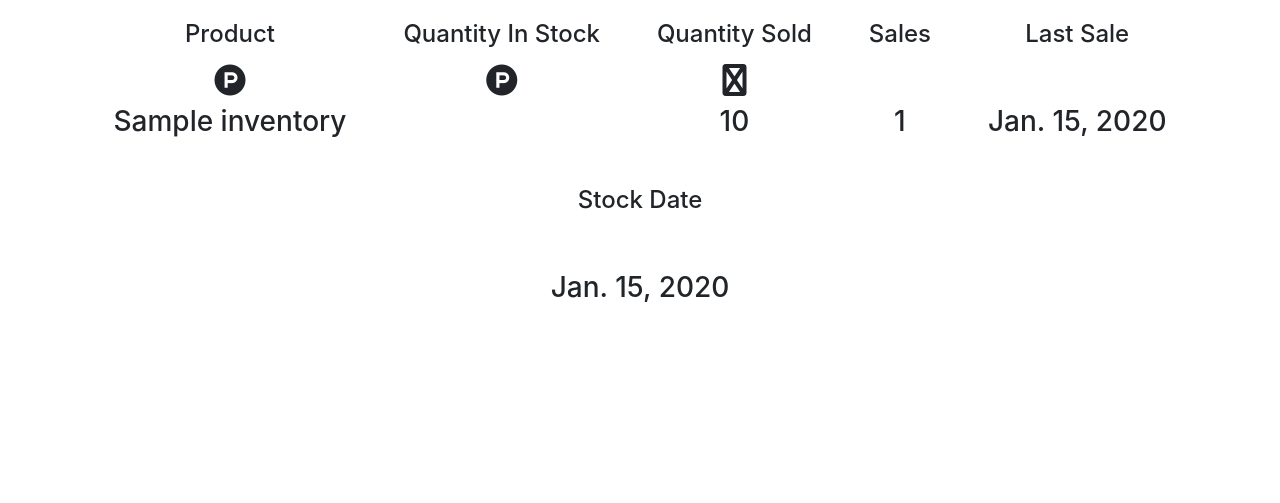
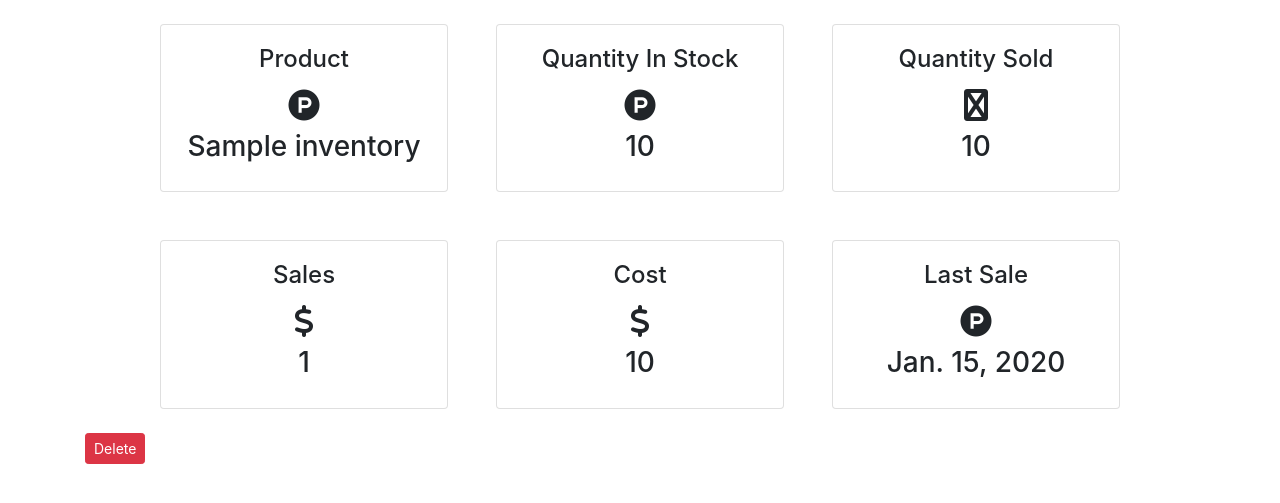
Before and after one commit to singhritik09/Inventore_Management, a Django app: page /inventory/product/1 in a window 1280 px wide. Shown: the part 56-559 px from the top of the page. Run offline with Django 3.2, Linux system fonts and the light colour scheme; tables that the repository leaves empty hold one stand-in row (values such as "Sample post"); some libraries are stand-ins or nearby versions.

Commit message:
Delete From Inventory

```diff
--- a/dataproject/urls.py
+++ b/dataproject/urls.py
@@ -24,5 +24,6 @@ urlpatterns = [
     path('inventory/',include('dbapp.urls')),
 
     # path('product/',include('dbapp.urls')),
-    path('product/<int:pk>',include('dbapp.urls'))
+    path('product/<int:pk>',include('dbapp.urls')),
+    path('delete/<int:pk>',include('dbapp.urls')),
 ]
--- a/dbapp/models.py
+++ b/dbapp/models.py
@@ -34,8 +34,8 @@ class Inventory(models.Model):
     quantity=models.IntegerField(null=False,blank=False)
     quantity_sold=models.IntegerField(null=False,blank=False)
     sales=models.IntegerField(null=False,blank=False)
-    stock_date=models.DateField(auto_now_add=True)
-    last_sale=models.DateField(auto_now_add=True)
+    stock_date=models.DateField(auto_now_add=True,null=True)
+    last_sale=models.DateField(auto_now_add=True,null=True)
 
 
     class Meta:
--- a/dbapp/urls.py
+++ b/dbapp/urls.py
@@ -5,6 +5,7 @@ urlpatterns = [
     path('add',views.add,name="add"),
     path('add_inventory',views.add_inventory,name="add_inventory"),
     path('inventory',views.inventory,name="inventory"),
-    path('product/<int:pk>',views.product,name='product')
+    path('product/<int:pk>',views.product,name='product'),
+    path('delete/<int:pk>',views.delete_inventory,name="delete_inventory")
 
 ]
--- a/dbapp/views.py
+++ b/dbapp/views.py
@@ -1,6 +1,7 @@
 from urllib import request
 from django.shortcuts import get_object_or_404, render,redirect
 from django.urls import is_valid_path
+from requests import delete
 from .models import Employee ,Inventory
 from .forms import EmployeeForm, InventoryForm
 
@@ -27,11 +28,11 @@ def add(request):
 def add_inventory(request):
 
     if request.method=='POST':
-        form=InventoryForm(request.POST or redirect('inventory'))
+        form=InventoryForm(request.POST or None)
         if form.is_valid():
             form.save()
         messages.success(request,('Item successfully added to Inventory'))
-
+        return redirect('inventory')
     else:
         return render(request,'add_inventory.html',{})
 
@@ -51,3 +52,8 @@ def product(request,pk):
         'inventory':inventory
     }
     return render(request,"product.html",context=context)
+
+def delete_inventory(request,pk):
+    inventory=get_object_or_404(Inventory,pk=pk)
+    inventory.delete()
+    return redirect('inventory')
--- a/templates/inventory.html
+++ b/templates/inventory.html
@@ -6,7 +6,7 @@
 <table class="table table-stripped table-bordered table-hovet">
     <thead class="thead-dark">
         <tr>
-            <th scope="col">#</th>
+            <th scope="col">ID</th>
             <th scope="col">Name</th>
             <th scope="col">Quantity</th>
             <th scope="col">Quantity Sold</th>
@@ -18,7 +18,7 @@
     </thead>
     <tbody>
         {% for  inventory in inventories %}
-        <tr style="cursor : pointer; cursor: hand">
+        <tr style="cursor : pointer; cursor: hand" onclick="window.location = ` {% url 'product' inventory.inid %} ` ">
             <th scope="row"> {{ inventory.inid}}</th>
             <th scope="row"> {{ inventory.name }}</th>
             <th scope="row"> {{ inventory.quantity }}</th>
--- a/templates/product.html
+++ b/templates/product.html
@@ -4,7 +4,7 @@
 <div class="content-section">
     <div class="row mx-auto justify-content-center">
 
-
+        <div class="card m-4" style="width: 18rem;">
         <div class="card-body">
 
             <h4 class="cart-title text-center">Product</h4>
@@ -13,16 +13,20 @@
             </div>
             <h3 class="text-center">{{ inventory.name }}</h3>
         </div>
+        </div>
 
+        <div class="card m-4" style="width: 18rem;">
         <div class="card-body">
 
             <h4 class="cart-title text-center">Quantity In Stock</h4>
             <div style="font-size: 32px;"class="text-center">
                 <span><i class="fab fa-product-hunt"></i></span>
             </div>
-            <h3 class="text-center">{{ inventory.stock }}</h3>
+            <h3 class="text-center">{{ inventory.quantity }}</h3>
+        </div>
         </div>
 
+        <div class="card m-4" style="width: 18rem;">
         <div class="card-body">
 
             <h4 class="cart-title text-center">Quantity Sold</h4>
@@ -31,35 +35,46 @@
             </div>
             <h3 class="text-center">{{ inventory.quantity_sold }}</h3>
         </div>
+        </div>
 
+        <div class="card m-4" style="width: 18rem;">
         <div class="card-body">
 
             <h4 class="cart-title text-center">Sales</h4>
             <div style="font-size: 32px;"class="text-center">
-                <span><i class="fab fa-money"></i></span>
+                <span><i class="fab fa-dollar"></i></span>
             </div>
             <h3 class="text-center">{{ inventory.sales }}</h3>
         </div>
+        </div>
+        <div class="card m-4" style="width: 18rem;">
+            <div class="card-body">
 
+                <h4 class="cart-title text-center">Cost</h4>
+                <div style="font-size: 32px;"class="text-center">
+                    <span><i class="fab fa-dollar"></i></span>
+                </div>
+                <h3 class="text-center">{{ inventory.cost }}</h3>
+            </div>
+            </div>
+
+        <div class="card m-4" style="width: 18rem;">
         <div class="card-body">
 
-            <h4 class="cart-title text-center">Last Sale</h4>
+            <h4 class="cart-title text-center">Last Sale</h5>
             <div style="font-size: 32px;"class="text-center">
-                <span><i class="fab fa-calender"></i></span>
+                <span><i class="fab fa-product-hunt"></i></span>
             </div>
             <h3 class="text-center">{{ inventory.last_sale }}</h3>
         </div>
-
-        <div class="card-body">
-
-            <h4 class="cart-title text-center">Stock Date</h4>
-            <div style="font-size: 32px;"class="text-center">
-                <span><i class="fab fa-calender"></i></span>
-            </div>
-            <h3 class="text-center">{{ inventory.stock_date }}</h3>
         </div>
 
+
+
+
     </div>
+
 </div>
+    <a class="btn btn-danger btn-sm" style="align-items: center;" href="{% url 'delete_inventory' inventory.inid %}">Delete</a>
 
 {% endblock  %}
```
